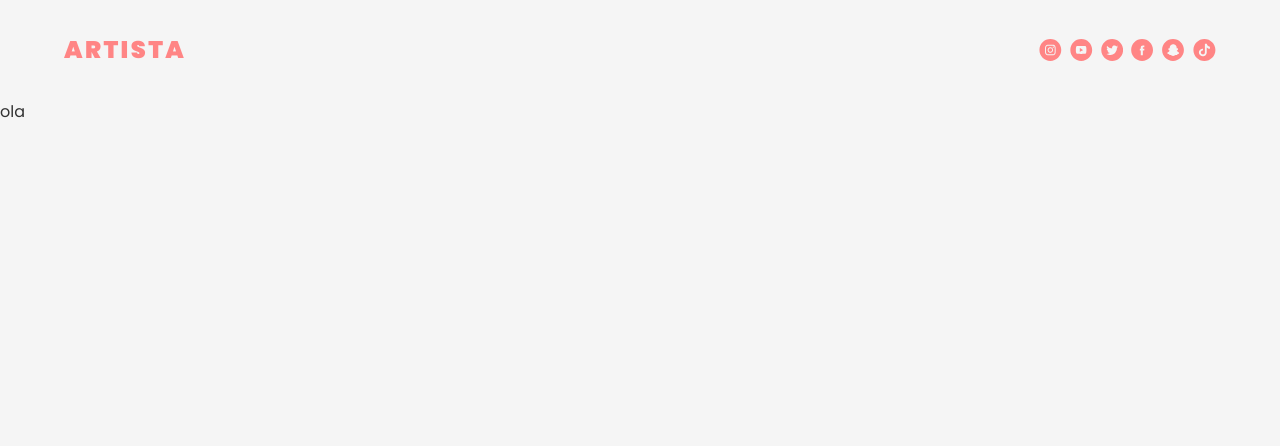
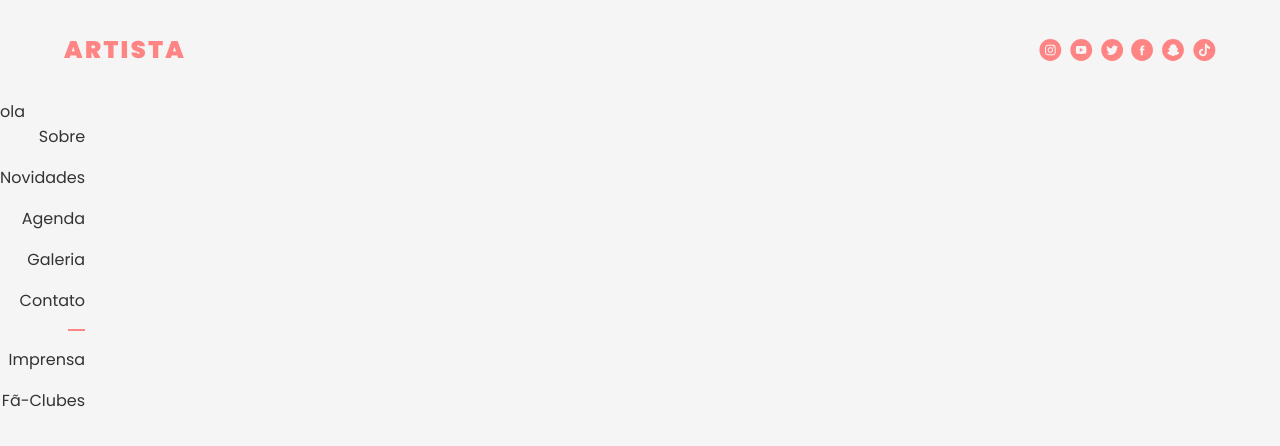
Before and after one commit to Kako-0/desafio-maximize, a Next.js app: page / in a window 1280 px wide. Shown: the top 446 px of the page. Built offline with nearby package versions, Linux system fonts and the light colour scheme; a web font is replaced by a local one.

Commit message:
Feat(): adicionado componente Aside

```diff
--- a/src/app/page.js
+++ b/src/app/page.js
@@ -1,3 +1,4 @@
+import Aside from "./components/aside";
 import Header from "./components/header";
 import "./styles.css";
 
@@ -5,7 +6,10 @@ export default function Home() {
 	return (
 		<>
 			<Header />
-			<main>ola</main>
+			<div className="container">
+				<main>ola</main>
+				<Aside />
+			</div>
 		</>
 	);
 }
```
